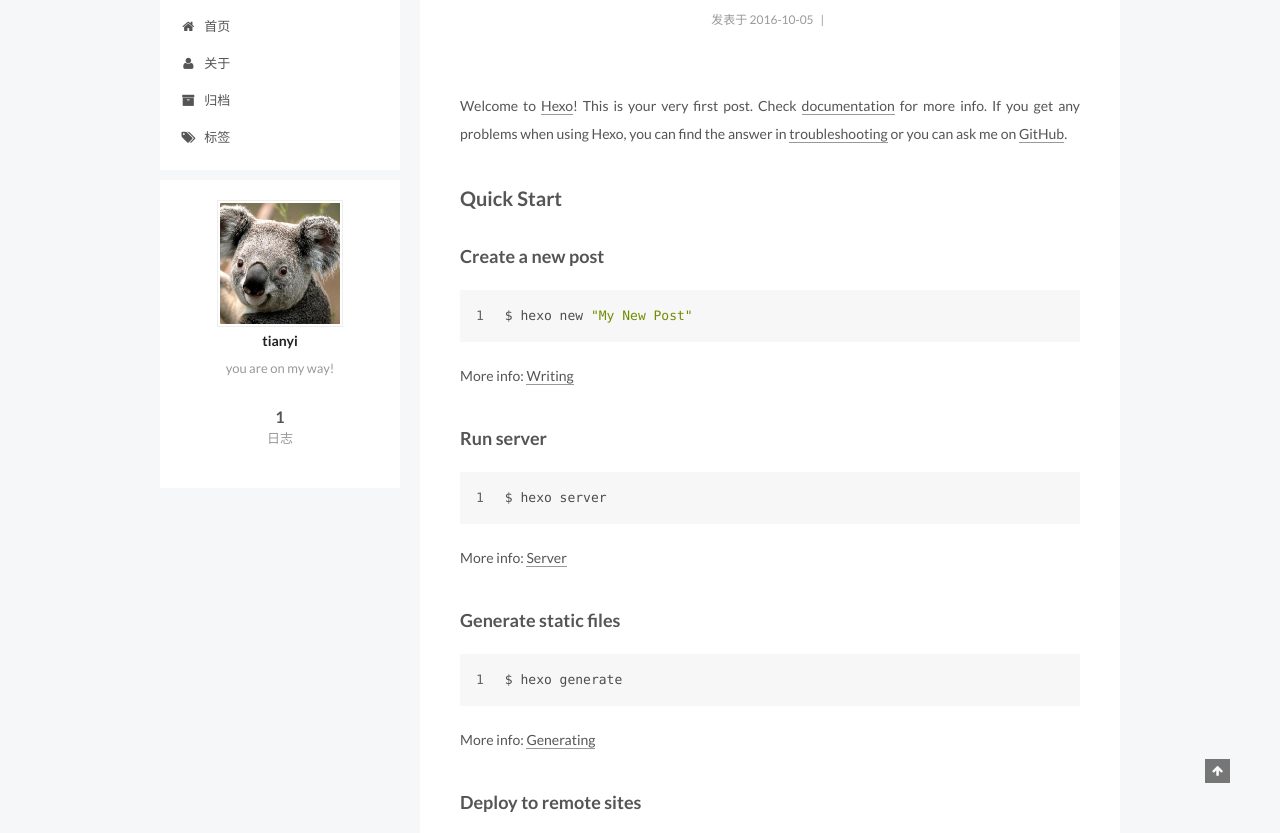
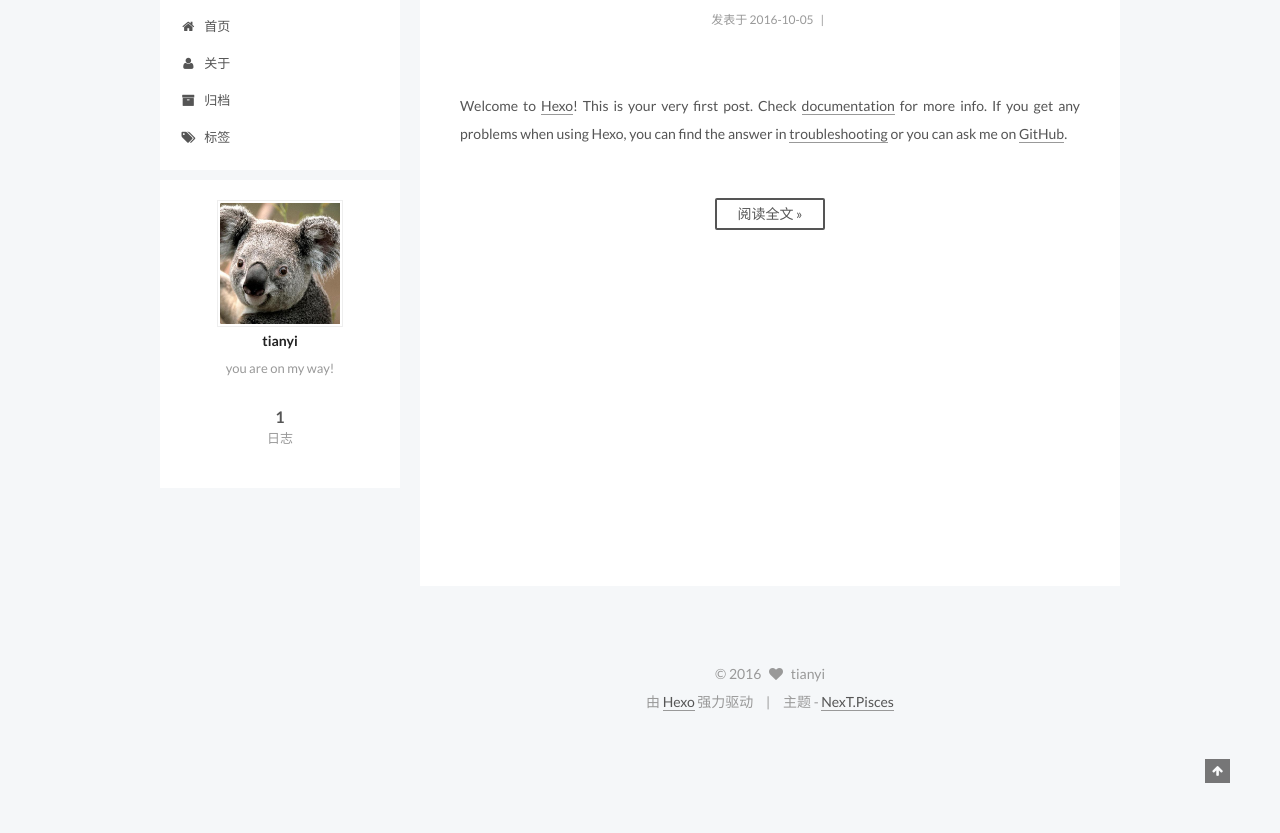
Before and after one commit to hubei-tian/hubei-tian.github.io, a plain HTML site: page index.html in a window 1280 px wide. Shown: the part 117-950 px from the top of the page. After the commit the page ends 853 px from the top, so only its background shows below. Drawn offline with Linux system fonts and the light colour scheme; a script that the page names is missing.

Commit message:
Site updated: 2016-10-12 22:22:24

```diff
--- a/css/main.css
+++ b/css/main.css
@@ -1558,7 +1558,7 @@ pre .javascript .function {
   width: 4px;
   height: 4px;
   border-radius: 50%;
-  background: #7cffff;
+  background: #f0e4ff;
 }
 .links-of-blogroll {
   font-size: 13px;
--- a/index.html
+++ b/index.html
@@ -299,18 +299,12 @@
 
 
 
-
-            <p>Welcome to <a href="https://hexo.io/" target="_blank" rel="external">Hexo</a>! This is your very first post. Check <a href="https://hexo.io/docs/" target="_blank" rel="external">documentation</a> for more info. If you get any problems when using Hexo, you can find the answer in <a href="https://hexo.io/docs/troubleshooting.html" target="_blank" rel="external">troubleshooting</a> or you can ask me on <a href="https://github.com/hexojs/hexo/issues" target="_blank" rel="external">GitHub</a>.</p>
-<h2 id="Quick-Start"><a href="#Quick-Start" class="headerlink" title="Quick Start"></a>Quick Start</h2><h3 id="Create-a-new-post"><a href="#Create-a-new-post" class="headerlink" title="Create a new post"></a>Create a new post</h3><figure class="highlight bash"><table><tr><td class="gutter"><pre><div class="line">1</div></pre></td><td class="code"><pre><div class="line">$ hexo new <span class="string">"My New Post"</span></div></pre></td></tr></table></figure>
-<p>More info: <a href="https://hexo.io/docs/writing.html" target="_blank" rel="external">Writing</a></p>
-<h3 id="Run-server"><a href="#Run-server" class="headerlink" title="Run server"></a>Run server</h3><figure class="highlight bash"><table><tr><td class="gutter"><pre><div class="line">1</div></pre></td><td class="code"><pre><div class="line">$ hexo server</div></pre></td></tr></table></figure>
-<p>More info: <a href="https://hexo.io/docs/server.html" target="_blank" rel="external">Server</a></p>
-<h3 id="Generate-static-files"><a href="#Generate-static-files" class="headerlink" title="Generate static files"></a>Generate static files</h3><figure class="highlight bash"><table><tr><td class="gutter"><pre><div class="line">1</div></pre></td><td class="code"><pre><div class="line">$ hexo generate</div></pre></td></tr></table></figure>
-<p>More info: <a href="https://hexo.io/docs/generating.html" target="_blank" rel="external">Generating</a></p>
-<h3 id="Deploy-to-remote-sites"><a href="#Deploy-to-remote-sites" class="headerlink" title="Deploy to remote sites"></a>Deploy to remote sites</h3><figure class="highlight bash"><table><tr><td class="gutter"><pre><div class="line">1</div></pre></td><td class="code"><pre><div class="line">$ hexo deploy</div></pre></td></tr></table></figure>
-<p>More info: <a href="https://hexo.io/docs/deployment.html" target="_blank" rel="external">Deployment</a></p>
-
-
+          <p>Welcome to <a href="https://hexo.io/">Hexo</a>! This is your very first post. Check <a href="https://hexo.io/docs/">documentation</a> for more info. If you get any problems when using Hexo, you can find the answer in <a href="https://hexo.io/docs/troubleshooting.html">troubleshooting</a> or you can ask me on <a href="https://github.com/hexojs/hexo/issues">GitHub</a>.<br>
+          <div class="post-more-link text-center">
+            <a class="btn" href="/2016/10/05/hello-world/#more" rel="contents">
+              阅读全文 &raquo;
+            </a>
+          </div>
 
 
     </div>
```
Also changed, not shown: 2016/10/05/hello-world/index.html (+5 -8 lines).
